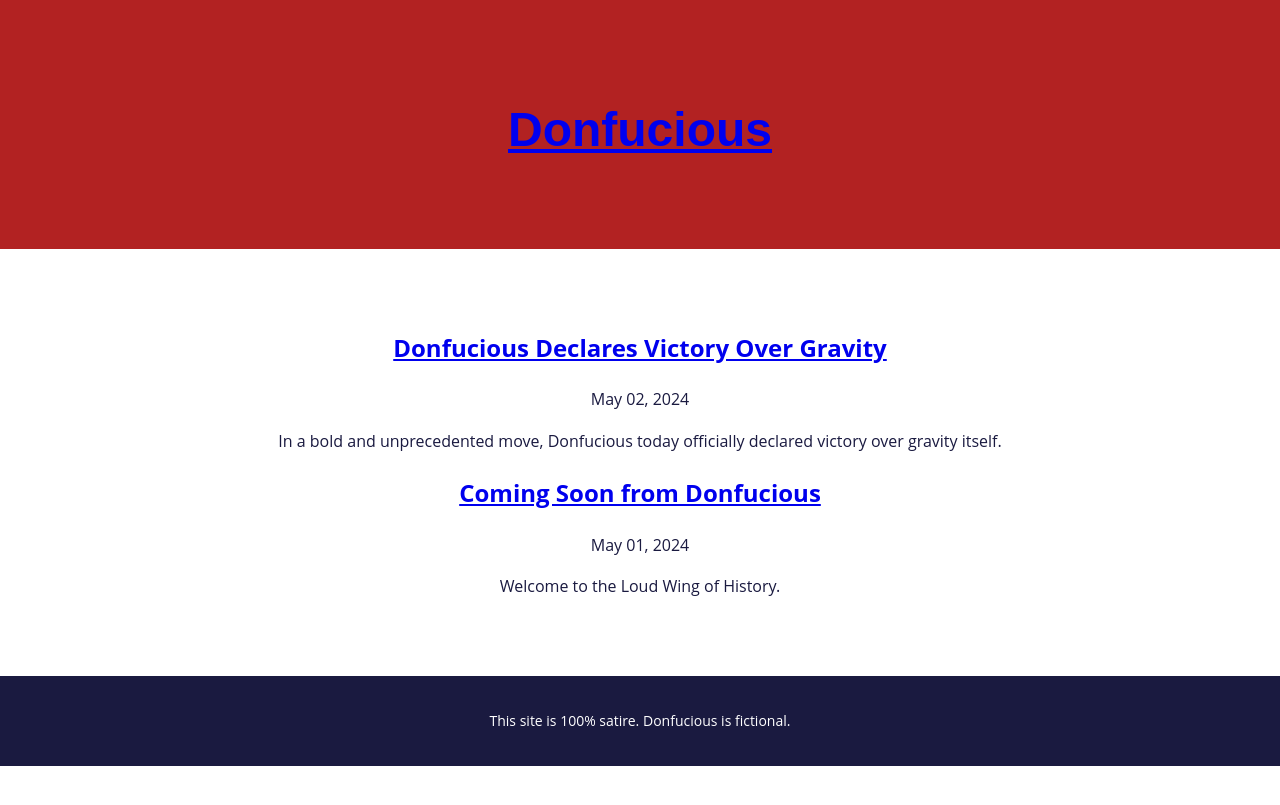
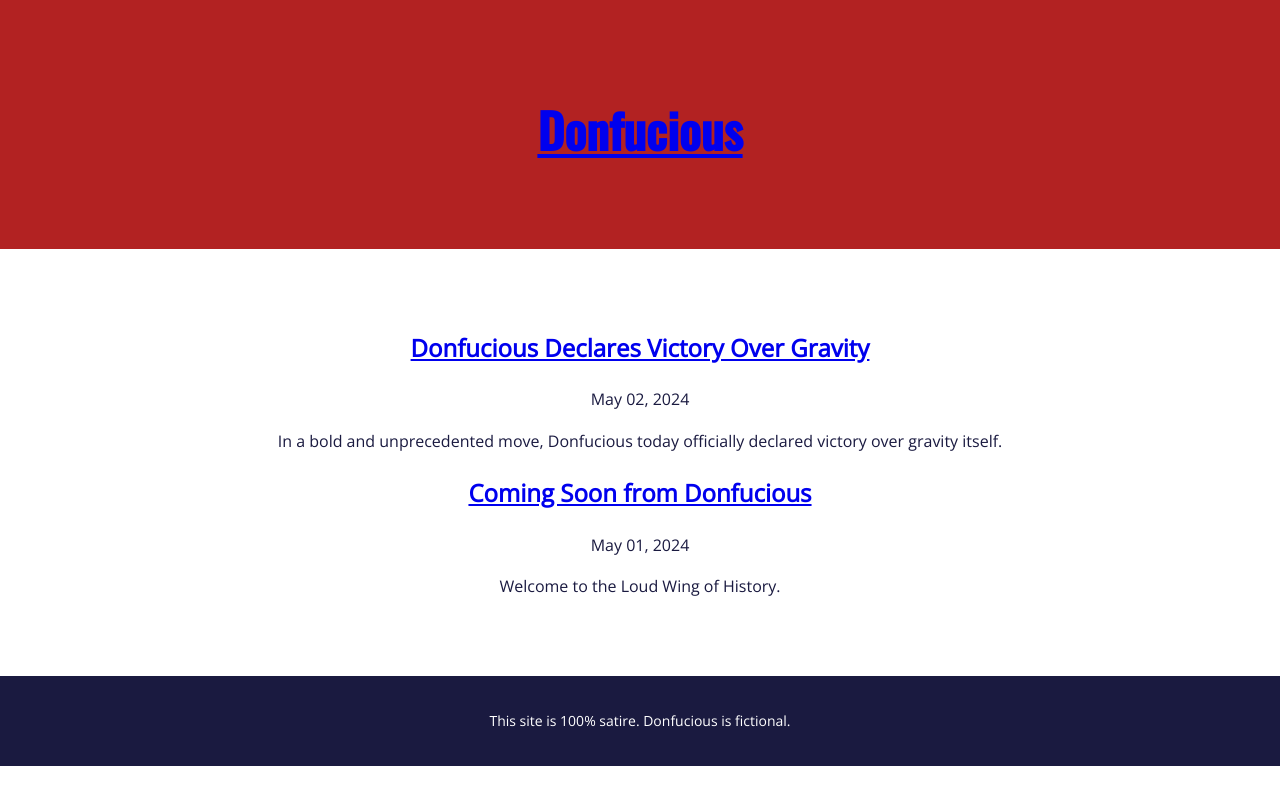
Before and after one commit to mda1125/Donfucious-Universe, a Jekyll site: the page built from blog.html, in a window 1280 px wide. Shown: the top 805 px of the page. Built offline with Jekyll 4.4.1, drawn with Linux system fonts in a browser that asks for light colours.

Commit message:
updating layout default html for the head area

```diff
--- a/_layouts/default.html
+++ b/_layouts/default.html
@@ -1,10 +1,14 @@
 <!DOCTYPE html>
 <html lang="en">
 <head>
-  <meta charset="UTF-8">
-  <meta name="viewport" content="width=device-width, initial-scale=1">
-  <title>{{ page.title }}</title>
-  <link rel="stylesheet" href="{{ '/assets/css/style.css' | relative_url }}">
+  <head>
+    <meta charset="UTF-8">
+    <meta name="viewport" content="width=device-width, initial-scale=1.0">
+    <title>{{ page.title }}</title>
+    <link rel="stylesheet" href="{{ '/assets/css/style.css' | relative_url }}">
+    <link rel="icon" href="{{ '/assets/images/favicon.ico' | relative_url }}" type="image/x-icon">
+    <link href="https://fonts.googleapis.com/css2?family=Oswald:wght@500&family=Open+Sans&display=swap" rel="stylesheet">
+  </head>
 </head>
 <body>
 
```
